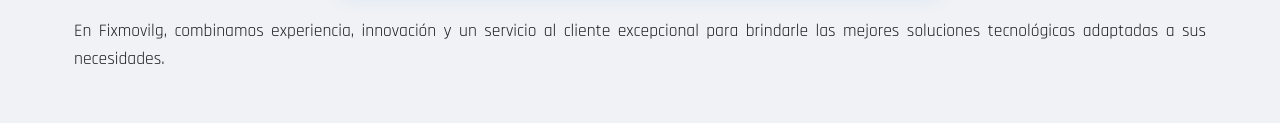
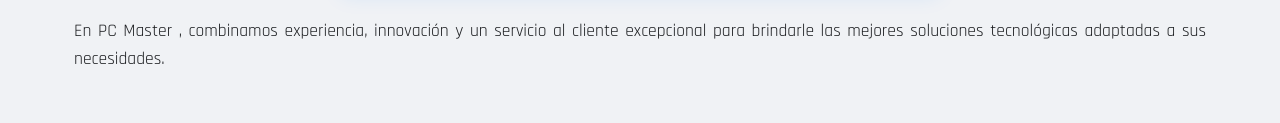
Before and after one commit to pcmaestergo/Pcmaestergo, a plain HTML site: page index.html in a window 1280 px wide. Shown: the part 500-623 px from the top of the page. Drawn offline with Linux system fonts and the light colour scheme.

Commit message:
index.html

```diff
--- a/index.html
+++ b/index.html
@@ -472,7 +472,7 @@
                     <a href="https://websim.ai/p/fsn" id="digitalMenuLink" class="digital-menu-link" target="_blank" rel="noopener noreferrer">Mi Bar Digital</a>
                 </p>
             </div>
-            <p>En Fixmovilg, combinamos experiencia, innovación y un servicio al cliente excepcional para brindarle las mejores soluciones tecnológicas adaptadas a sus necesidades.</p>
+            <p>En PC Master , combinamos experiencia, innovación y un servicio al cliente excepcional para brindarle las mejores soluciones tecnológicas adaptadas a sus necesidades.</p>
         </section>
 
         <section id="services" class="page">
```
